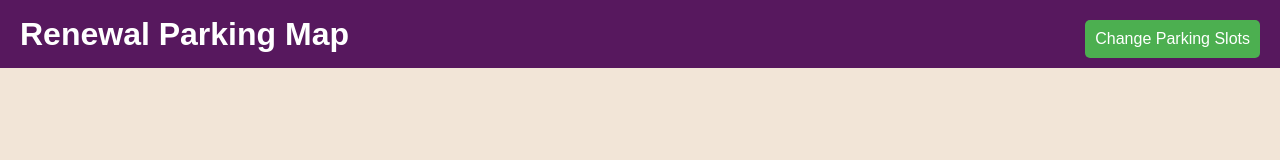
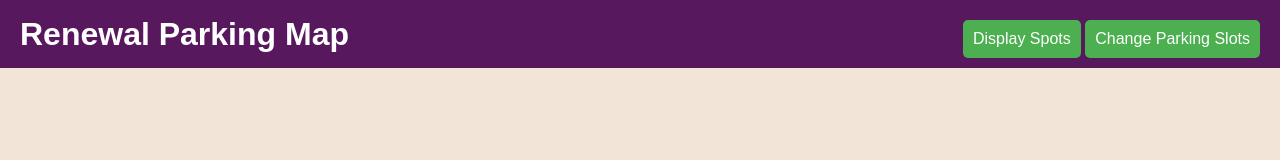
Before and after one commit to benreasinger/V2RenewalParking, a plain HTML site: page index.html in a window 1280 px wide. Drawn offline with Linux system fonts and the light colour scheme; no server answers.

Commit message:
Update index.html

```diff
--- a/index.html
+++ b/index.html
@@ -16,6 +16,7 @@
   <div class="nav-bar">
     <h1 class="title">Renewal Parking Map</h1>
     <div class="buttons">
+      <a  href="display-only.html"><button class="changebutton">Display Spots</button></a>
       <button class="changebutton" onclick="openModal('slotCount')">Change Parking Slots</button>
     </div>
   </div>
```
